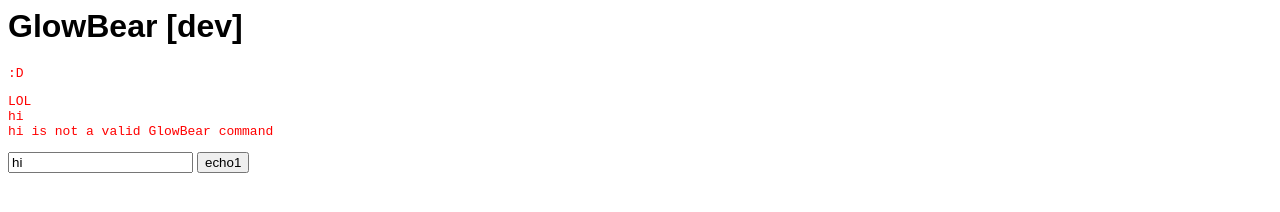
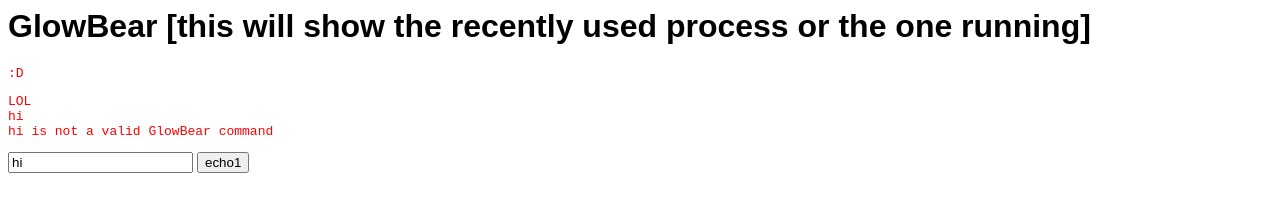
Before and after one commit to codatronic/GlowBear, a plain HTML site: page index.html in a window 1280 px wide. Both pictures are taken after a click on the button "echo1". Drawn offline with Linux system fonts and the light colour scheme.

Commit message:
Update index.html

```diff
--- a/index.html
+++ b/index.html
@@ -15,7 +15,7 @@
  }
 </style>
 <script>
-     var cprocess = 'dev'
+     var cprocess = 'this will show the recently used process or the one running'
      var e1entry = 1
      var area1 = 'LOL'
      var ynh = 'YA NEED HELP? <br> HERE SOME HELP O!'
@@ -26,8 +26,8 @@
           if(e1entry == 'help'){
              cprocess = 'help'
 	     area1 = area1 + ' <br/> ' + ynh;
-	     cprocess = 'dev'
           }else{
+             cprocess = 'notvalid'
 	     area1 = area1 + ' <br/> ' + e1entry;
 	     area1 = area1 + ' <br/> ' + e1entry + ' is not a valid GlowBear command';
           }
```
